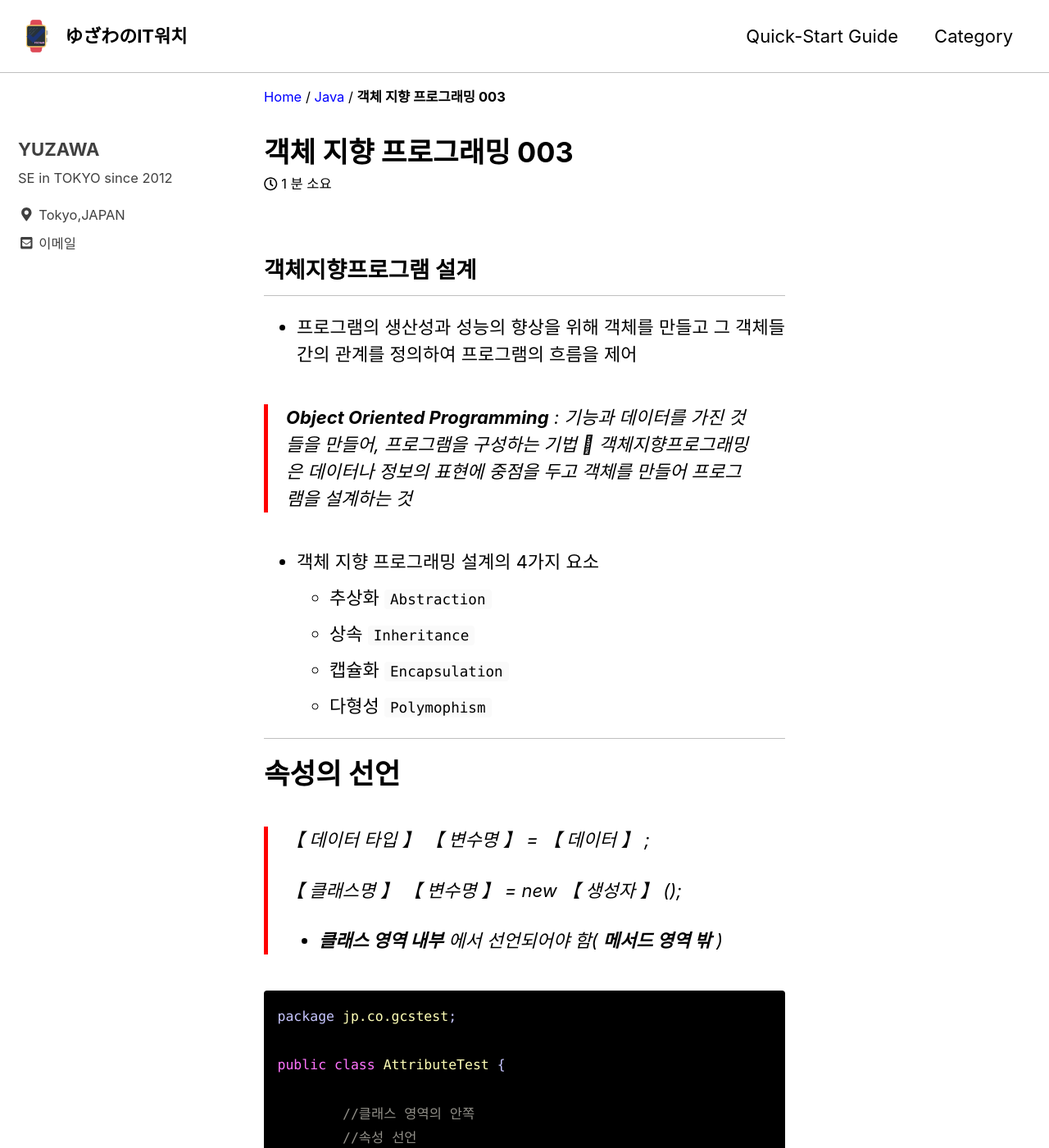
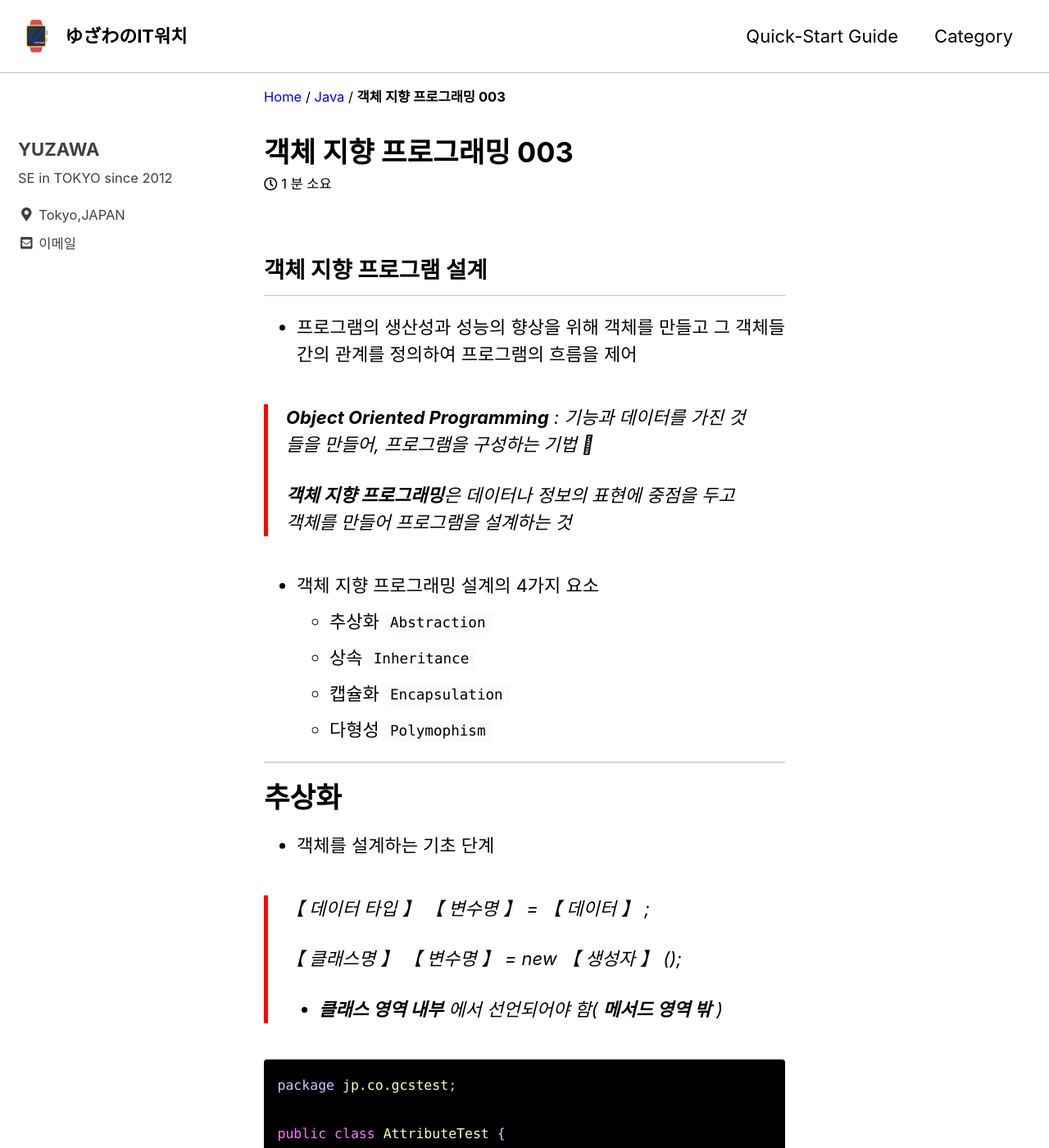
Before and after one commit to ijnk2553/ijnk2553.github.io, a Jekyll site: the page built from _posts/2019-02-24-java-ObjectOrientedPrograming_003.md, in a window 1280 px wide and 1400 px high. Shown: the whole window at 82% size. Built offline with Jekyll 4.4.1, drawn with Linux system fonts in a browser that asks for light colours; cached includes are drawn as plain includes.

Commit message:
Update 2019-02-24-java-ObjectOrientedPrograming_003.md
java 003

```diff
--- a/_posts/2019-02-24-java-ObjectOrientedPrograming_003.md
+++ b/_posts/2019-02-24-java-ObjectOrientedPrograming_003.md
@@ -5,13 +5,14 @@ date:   2019-02-24 19:35:35 +0900
 categories:
      - JAVA
 ---
-## 객체지향프로그램 설계
+## 객체 지향 프로그램 설계
 
 * 프로그램의 생산성과 성능의 향상을 위해 객체를 만들고 그 객체들간의 관계를 정의하여 프로그램의 흐름을 제어
 
 > **Object Oriented Programming** : 기능과 데이터를 가진 것들을 만들어, 프로그램을 구성하는 기법
 >
-> 객체지향프로그래밍은 데이터나 정보의 표현에 중점을 두고 객체를 만들어 프로그램을 설계하는 것
+>
+> **객체 지향 프로그래밍**은 데이터나 정보의 표현에 중점을 두고 객체를 만들어 프로그램을 설계하는 것
 
 * 객체 지향 프로그래밍 설계의 4가지 요소
     * 추상화 `Abstraction`
@@ -21,7 +22,9 @@ categories:
 
 ---
 
-# 속성의 선언
+# 추상화
+* 객체를 설계하는 기초 단계
+
 > 【 데이터 타입 】 【 변수명 】  =  【 데이터 】 ;
 >
 > 【 클래스명 】 【 변수명 】  = new 【 생성자 】 ();
```
